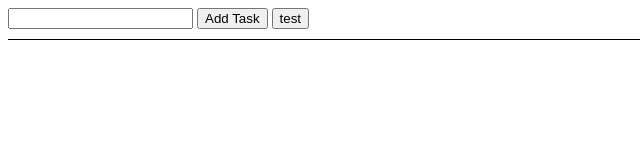
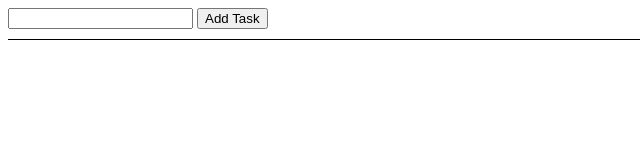
Before and after one commit to AlexKif/InterLink_HW_4, a plain HTML site: page index.html in a window 1280 px wide. Shown: the full height of the page, 0-640 px from the left. Drawn offline with Linux system fonts and the light colour scheme.

Commit message:
master: edit html

```diff
--- a/index.html
+++ b/index.html
@@ -8,7 +8,6 @@
 <body>
     <input id="enterTask">
     <button id="addTask">Add Task</button>
-    <button id="test">test</button>
     <div id="toDo"></div>
 <script src="index.js"></script>
 </body>
```
